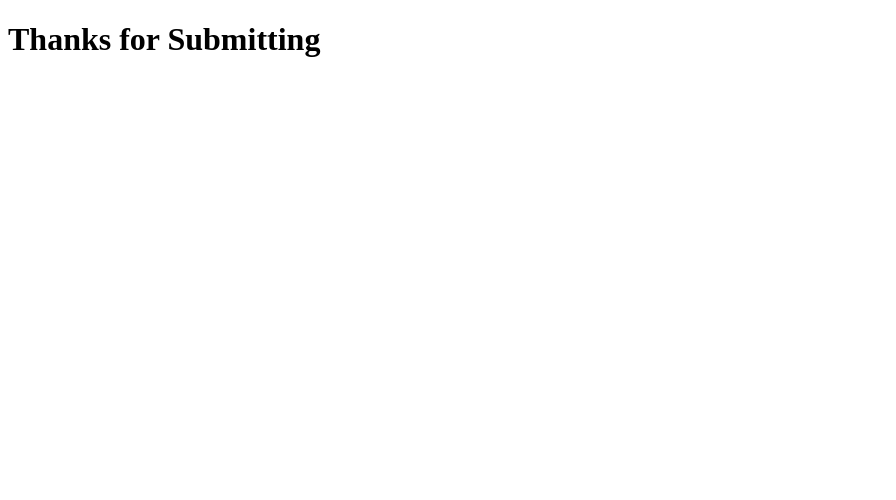
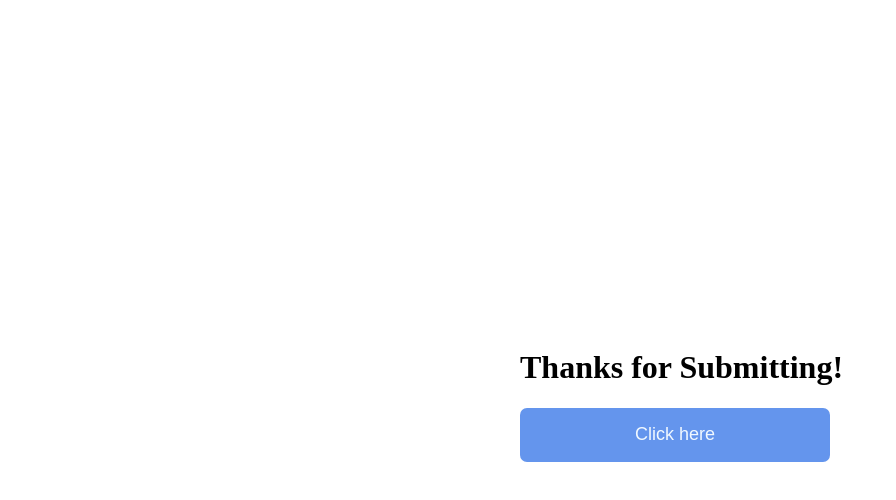
Before and after one commit to czh0923/tweet_presentation, a plain HTML site: page thanks.html in a window 1280 px wide. Shown: the whole page, without its empty margins (0-896 px from the left). Drawn offline with Linux system fonts and the light colour scheme.

Commit message:
update last page button

```diff
--- a/thanks.html
+++ b/thanks.html
@@ -2,8 +2,60 @@
 <html lang="en">
     <head>
         <title> This is the thanks page </title>
+
+        <style>
+            /* body {background-color: powderblue;} */
+            /* h1   {color: blue;} */
+            /* p    {color: red;} */
+
+            body {
+                /* margin-top: 30px; */
+
+                position: fixed;
+                top: 40%;
+                left: 40%;
+            }
+
+            #redirectionButton {
+
+                position: relative;
+
+                background-color: cornflowerblue;
+                color: aliceblue;
+
+                border-style: hidden;
+
+                width: 310px;
+                height: 54px;
+
+                border-radius: 7px;
+
+                font-size: large;
+
+                /* margin-top: 20px;
+                margin-left: 110%;
+                width: 90px;
+                height: 54px;
+                font-size: large;
+                color: aliceblue;
+                background-color: cornflowerblue;
+                border-style: hidden;
+                border-radius: 7px; */
+            }
+
+            #redirectionButton:hover {
+                background-color: rgb(93, 141, 231);
+            }
+
+
+        </style>
+
+
     </head>
     <body>
-        <h1> Thanks for Submitting </h1>
+
+        <h1> Thanks for Submitting! </h1>
+
+        <button id="redirectionButton" onclick="location.href='http://www.google.com'"> Click here </button>
     </body>
 </html>
```
Also changed, not shown: error.html (+16 -0 lines).
